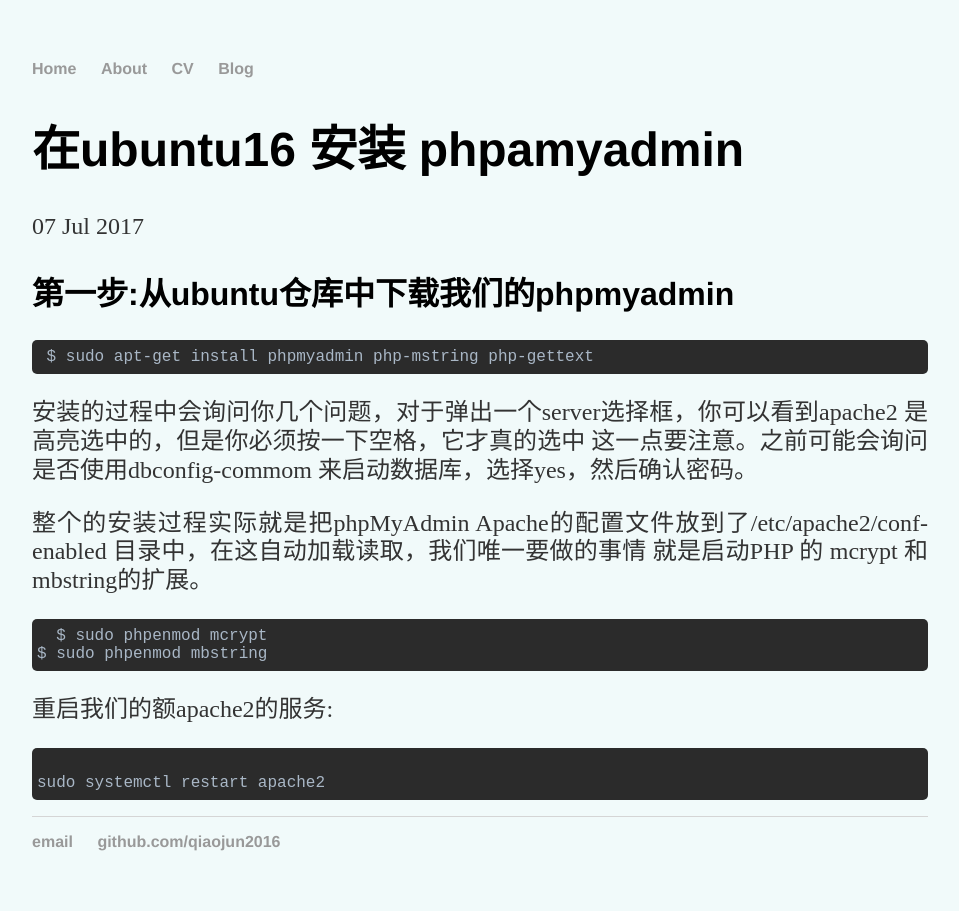
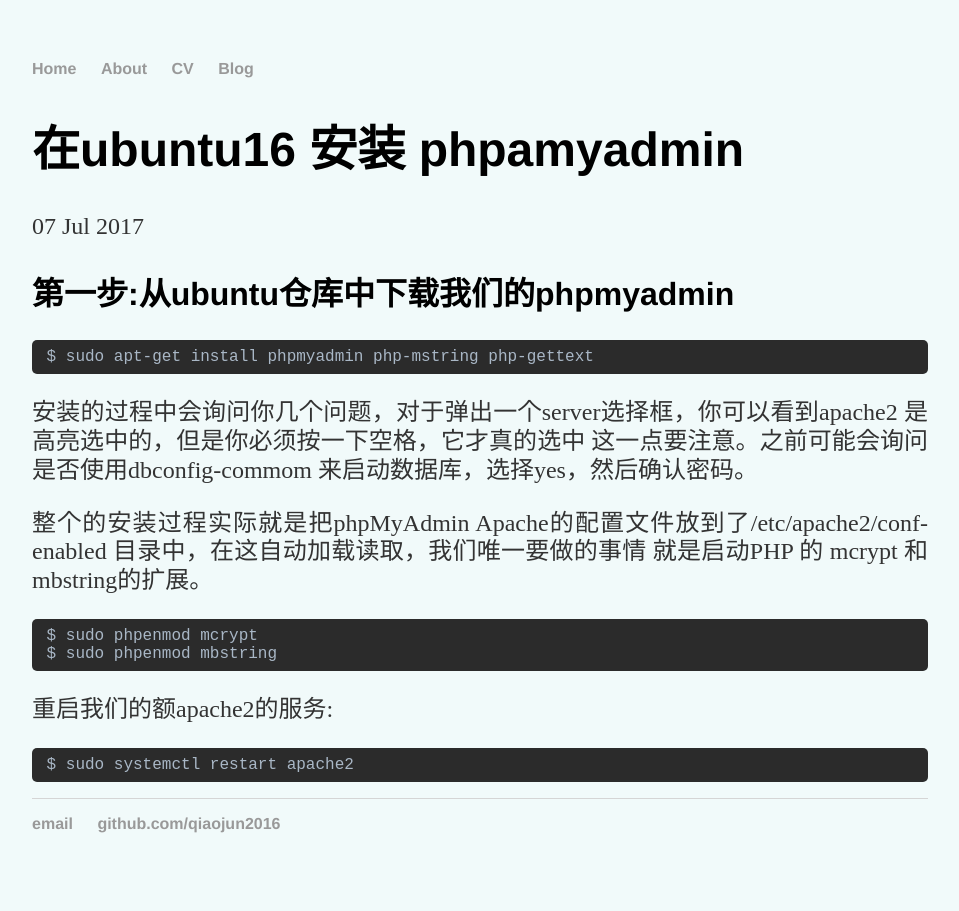
Before and after one commit to qiaojun2016/qiaojun2016.github.io, a Jekyll site: the page built from _posts/2017-07-07-install-phpmyadmin-on-ubuntu.html, in a window 1280 px wide. Shown: the whole page, without its empty margins (160-1119 px from the left). Built offline with Jekyll 4.4.1, drawn with Linux system fonts in a browser that asks for light colours.

Commit message:
Update 2017-07-07-install-phpmyadmin-on-ubuntu.html

```diff
--- a/_posts/2017-07-07-install-phpmyadmin-on-ubuntu.html
+++ b/_posts/2017-07-07-install-phpmyadmin-on-ubuntu.html
@@ -9,9 +9,8 @@
 这一点要注意。之前可能会询问是否使用dbconfig-commom 来启动数据库，选择yes，然后确认密码。</p>
 <p>整个的安装过程实际就是把phpMyAdmin Apache的配置文件放到了/etc/apache2/conf-enabled 目录中，在这自动加载读取，我们唯一要做的事情
 就是启动PHP 的 mcrypt 和 mbstring的扩展。</p>
-<pre class="code">  $ sudo phpenmod mcrypt
-$ sudo phpenmod mbstring </pre>
+<pre class="code"> $ sudo phpenmod mcrypt
+ $ sudo phpenmod mbstring </pre>
 <p> 重启我们的额apache2的服务:</p>
-<pre class="code">
-sudo systemctl restart apache2
+<pre class="code"> $ sudo systemctl restart apache2
 </pre>
```
